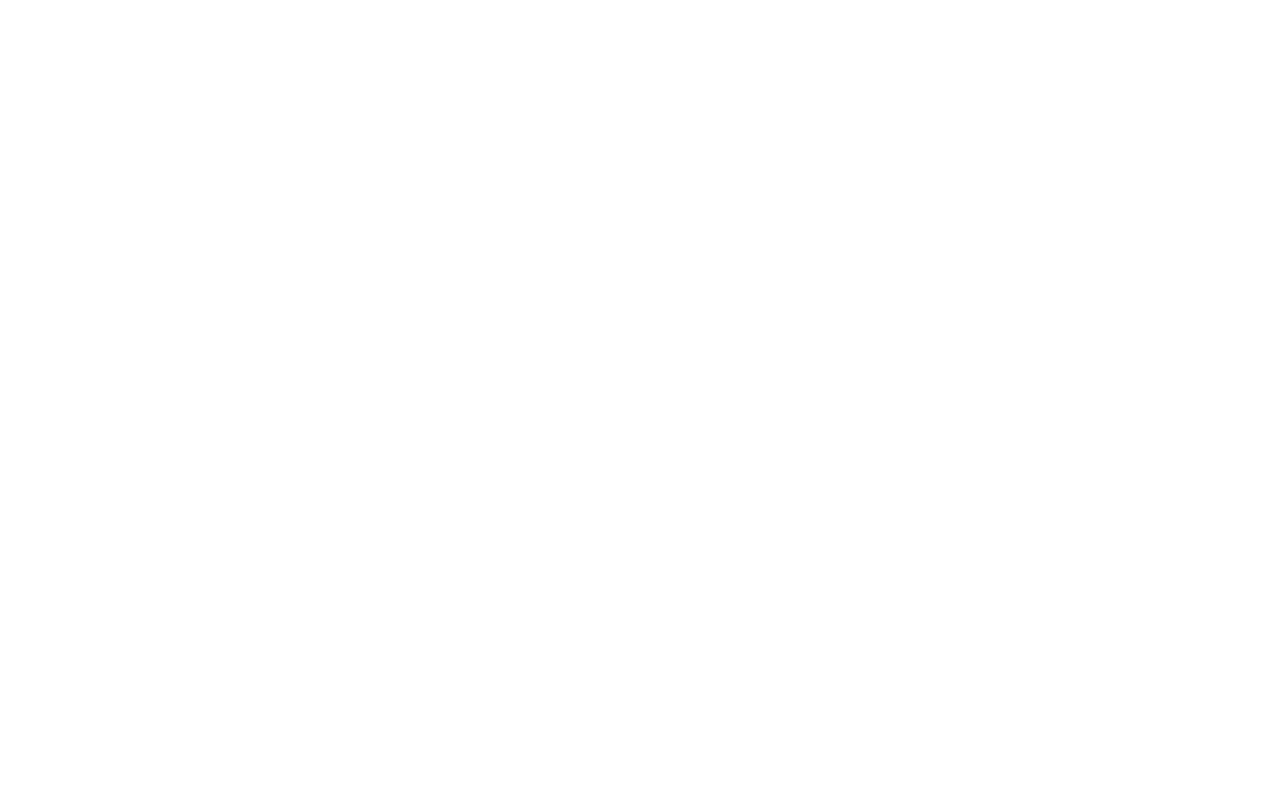
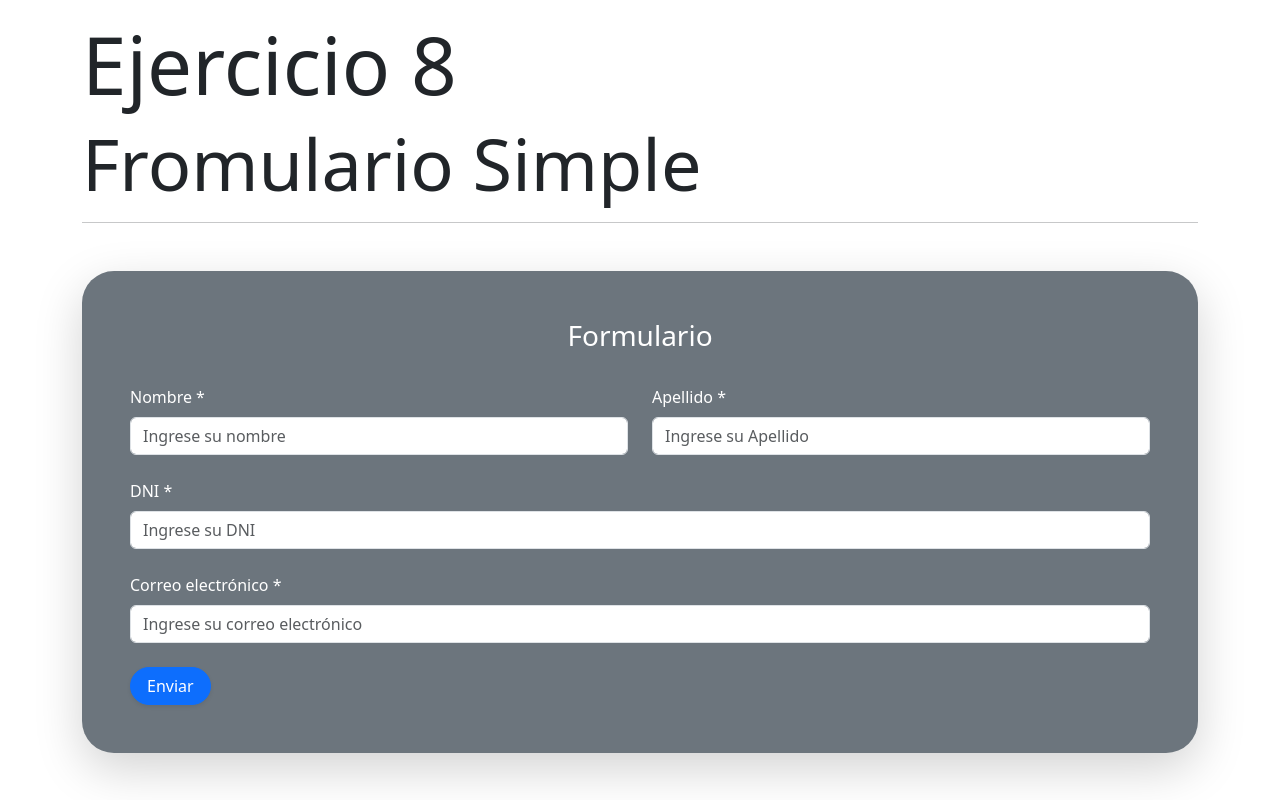
Before and after one commit to LucianoAngeleri/RollingCode-TrabajoPractico-React-FormSimple-Ejercicio8, a React (Vite) app: page / in a window 1280 px wide. Built offline with nearby package versions, Linux system fonts and the light colour scheme.

Commit message:
Se maquetó el form de ingreso de datos

```diff
--- a/src/App.jsx
+++ b/src/App.jsx
@@ -1,9 +1,19 @@
+import { Container } from 'react-bootstrap'
 import './App.css'
 import "bootstrap/dist/css/bootstrap.min.css"
+import Formulario from './components/Formulario'
 
 function App() {
   return (
     <>
+    <Container className="py-3">
+      <h1 className="display-1">Ejercicio 8</h1>
+      <h2 className="display-2">Fromulario Simple</h2>
+      <hr />
+    </Container>
+    <Container className="py-3">
+      <Formulario></Formulario>
+    </Container>
     </>
   )
 }
--- /dev/null
+++ b/src/components/Formulario.jsx
@@ -0,0 +1,60 @@
+import { Form, Button, Row, Col } from "react-bootstrap";
+import TituloFormulario from './TituloFormulario'
+import { useState } from "react";
+
+const Formulario = () => {
+
+    const [nombre,setNombre ] = useState("")
+    const [apellido,setApellido ] = useState("")
+    const [dni,setDni ] = useState("")
+    const [email,setEmail ] = useState("")
+
+    const handleSubmit = (e) => {
+        e.preventDefault();
+
+        setNombre(nombre)
+        setApellido(apellido)
+        setDni(dni)
+        setEmail(email)
+
+
+        setNombre("")
+        setApellido("")
+        setDni("")
+        setEmail("")
+      };
+    return (
+        <Form className="p-5 shadow-lg rounded-5 text-bg-secondary" onSubmit={handleSubmit}>
+            <TituloFormulario></TituloFormulario>
+            <Row sm={2}>
+                <Col>
+                    <Form.Group className="mb-4" controlId="fromNombre">
+                        <Form.Label>Nombre *</Form.Label>
+                        <Form.Control onChange={(e) => setNombre(e.target.value)}
+                  value={nombre} type="text" required placeholder="Ingrese su nombre" maxLength="60" minLength="3"></Form.Control>
+                    </Form.Group>
+                </Col>
+                <Col>
+                    <Form.Group className="mb-4" controlId="fromApellido">
+                        <Form.Label>Apellido *</Form.Label>
+                        <Form.Control onChange={(e) => setApellido(e.target.value)}
+                  value={apellido} type="text" required placeholder="Ingrese su Apellido" maxLength="60" minLength="3"></Form.Control>
+                    </Form.Group>
+                </Col>
+            </Row>
+            <Form.Group className="mb-4" controlId="fromDNI">
+                <Form.Label>DNI *</Form.Label>
+                <Form.Control onChange={(e) => setDni(e.target.value)}
+                  value={dni} type="number" required placeholder="Ingrese su DNI" min="8"></Form.Control>
+            </Form.Group>
+            <Form.Group className="mb-4" controlId="fromEmail">
+                <Form.Label>Correo electrónico *</Form.Label>
+                <Form.Control onChange={(e) => setEmail(e.target.value)}
+                  value={email} type="email" required placeholder="Ingrese su correo electrónico"></Form.Control>
+            </Form.Group>
+            <Button variant="primary" type="submit" className="px-3 rounded-pill shadow-sm">Enviar</Button>
+        </Form>
+    );
+};
+
+export default Formulario;
--- /dev/null
+++ b/src/components/TituloFormulario.jsx
@@ -0,0 +1,8 @@
+
+const TituloFormulario = () => {
+    return (
+        <h3 className="text-center h3 pb-4">Formulario</h3>
+    );
+};
+
+export default TituloFormulario;
```
